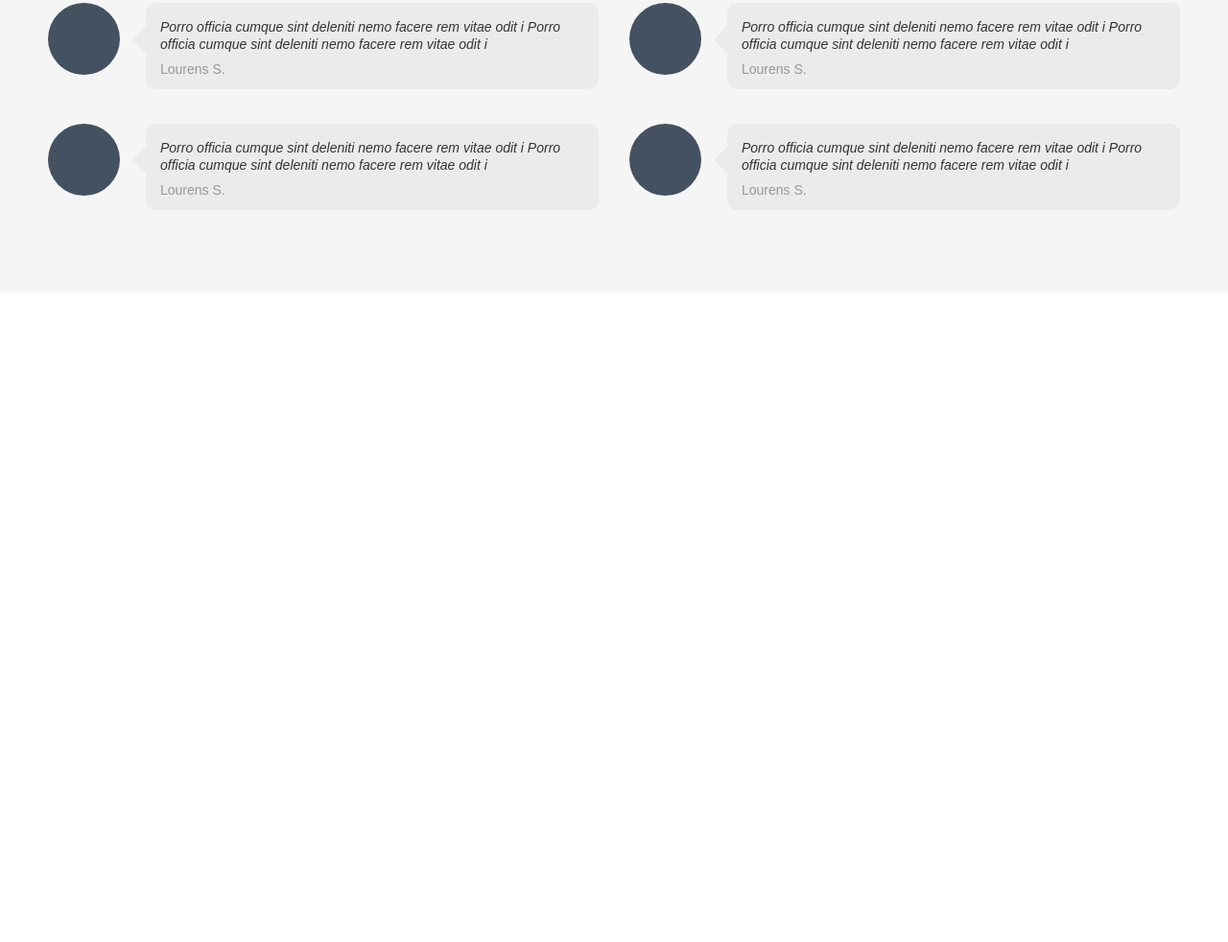
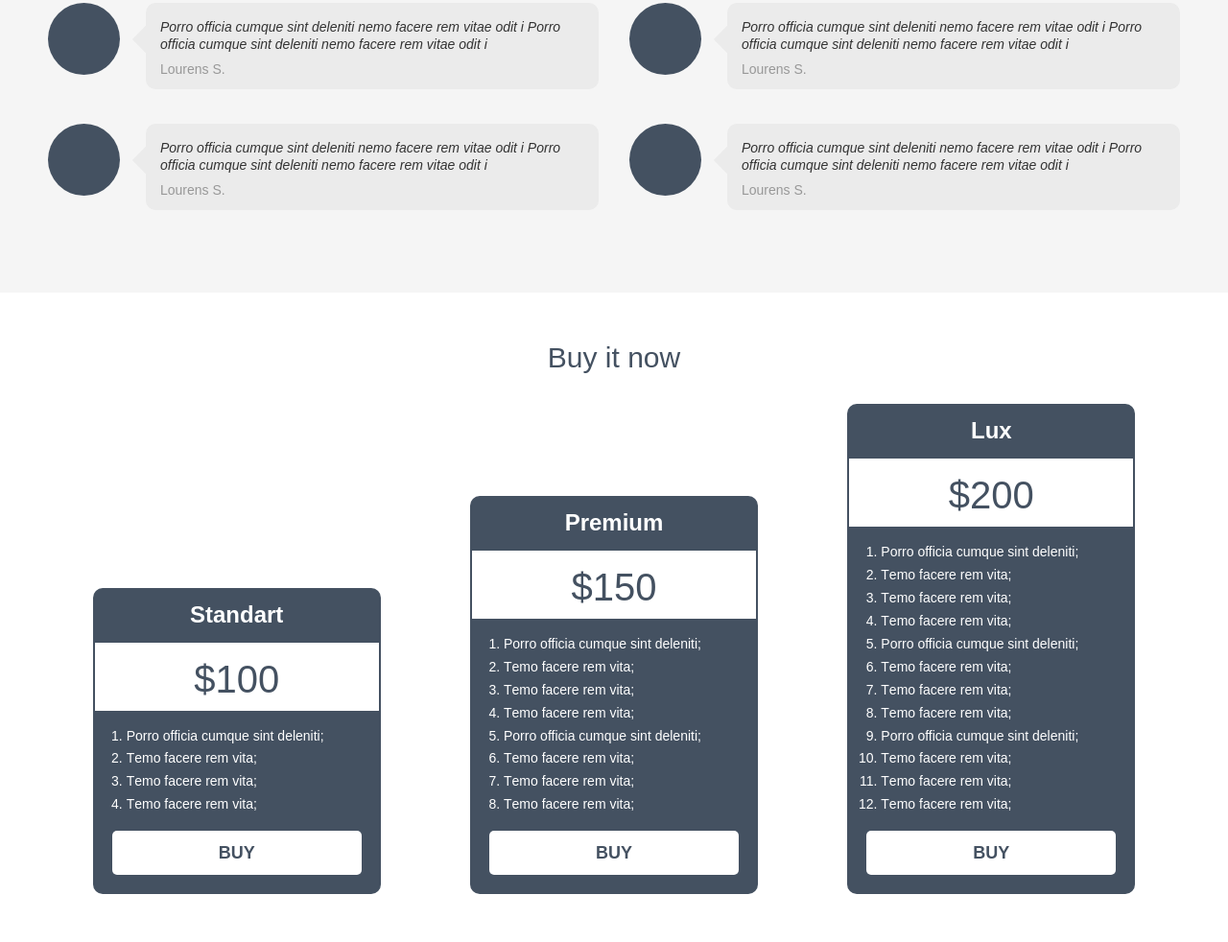
Before and after one commit to amsornet/Practice-SCSS, a website built with Parcel: page src/index.html in a window 1280 px wide. Shown: the part 1708-2690 px from the top of the page at 96% size. Before the commit the page ends 2013 px from the top, so only its background shows below. Built offline with nearby package versions, Linux system fonts and the light colour scheme.

Commit message:
add section prices

```diff
--- /dev/null
+++ b/src/assets/styles/layout/_prices.scss
@@ -0,0 +1,33 @@
+.prices {
+  @include section();
+
+  background: $white;
+
+  &__title {
+    @include h2();
+  }
+
+  &__items {
+    display: flex;
+    flex-direction: column;
+    align-items: center;
+
+    @media ($desktop) {
+      flex-flow: row wrap;
+      justify-content: space-around;
+      align-items: flex-end;
+    }
+
+    .price {
+      margin-bottom: 3rem;
+
+      &:last-child {
+        margin-bottom: 0;
+      }
+
+      @media ($desktop) {
+        margin-bottom: 0;
+      }
+    }
+  }
+}
--- a/src/assets/styles/layout/index.scss
+++ b/src/assets/styles/layout/index.scss
@@ -3,3 +3,4 @@
 @import "./features";
 @import "./screenshots";
 @import "./reviews";
+@import "./prices";
--- a/src/index.html
+++ b/src/index.html
@@ -78,6 +78,7 @@
                 </div>
             </div>
         </section>
+
         <section class="screenshots">
             <div class="container"></div>
             <h2 class="screenshots__title">Screenshots</h2>
@@ -153,6 +154,61 @@
                 </div>
             </div>
         </section>
+        <section class="prices">
+            <div class="container">
+                <h2 class="prices__title">Buy it now</h2>
+                <div class="prices__items">
+                    <div class="price">
+                        <h3 class="price__title">Standart</h3>
+                        <div class="price__sum">100</div>
+                        <ol class="price__features">
+                            <li class="price__features-item">Porro officia cumque sint deleniti;</li>
+                            <li class="price__features-item">Тemo facere rem vita;</li>
+                            <li class="price__features-item">Тemo facere rem vita;</li>
+                            <li class="price__features-item">Тemo facere rem vita;</li>
+                        </ol>
+                        <a href="/" class="price__button">Buy</a>
+                    </div>
+
+                    <div class="price">
+                        <h3 class="price__title">Premium</h3>
+                        <div class="price__sum">150</div>
+                        <ol class="price__features">
+                            <li class="price__features-item">Porro officia cumque sint deleniti;</li>
+                            <li class="price__features-item">Тemo facere rem vita;</li>
+                            <li class="price__features-item">Тemo facere rem vita;</li>
+                            <li class="price__features-item">Тemo facere rem vita;</li>
+                            <li class="price__features-item">Porro officia cumque sint deleniti;</li>
+                            <li class="price__features-item">Тemo facere rem vita;</li>
+                            <li class="price__features-item">Тemo facere rem vita;</li>
+                            <li class="price__features-item">Тemo facere rem vita;</li>
+                        </ol>
+                        <a href="/" class="price__button">Buy</a>
+                    </div>
+
+                    <div class="price">
+                        <h3 class="price__title">Lux</h3>
+                        <div class="price__sum">200</div>
+                        <ol class="price__features">
+                            <li class="price__features-item">Porro officia cumque sint deleniti;</li>
+                            <li class="price__features-item">Тemo facere rem vita;</li>
+                            <li class="price__features-item">Тemo facere rem vita;</li>
+                            <li class="price__features-item">Тemo facere rem vita;</li>
+                            <li class="price__features-item">Porro officia cumque sint deleniti;</li>
+                            <li class="price__features-item">Тemo facere rem vita;</li>
+                            <li class="price__features-item">Тemo facere rem vita;</li>
+                            <li class="price__features-item">Тemo facere rem vita;</li>
+                            <li class="price__features-item">Porro officia cumque sint deleniti;</li>
+                            <li class="price__features-item">Тemo facere rem vita;</li>
+                            <li class="price__features-item">Тemo facere rem vita;</li>
+                            <li class="price__features-item">Тemo facere rem vita;</li>
+                        </ol>
+                        <a href="/" class="price__button">Buy</a>
+                    </div>
+
+                </div>
+            </div>
+        </section>
     </main>
     </body>
 </html>
```
